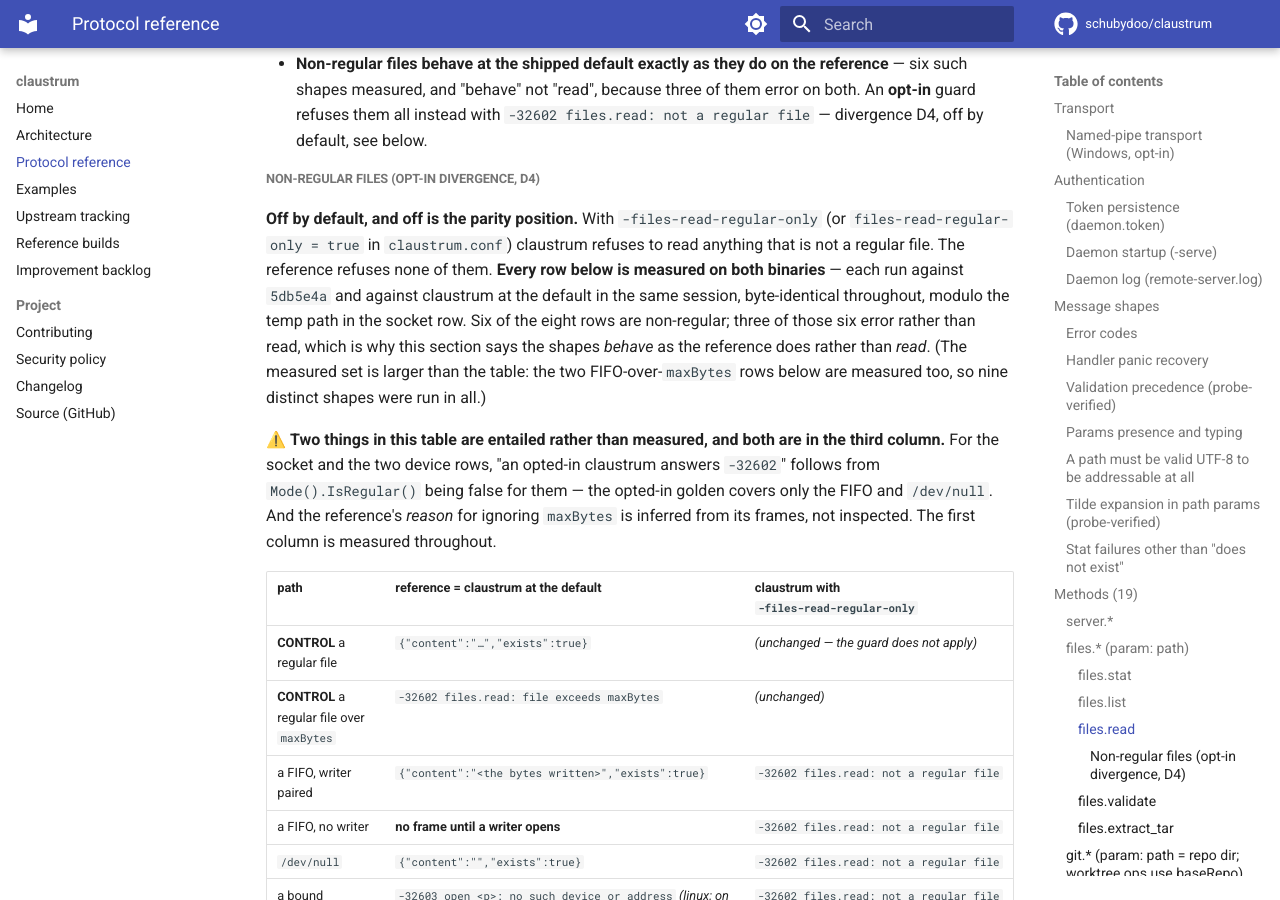
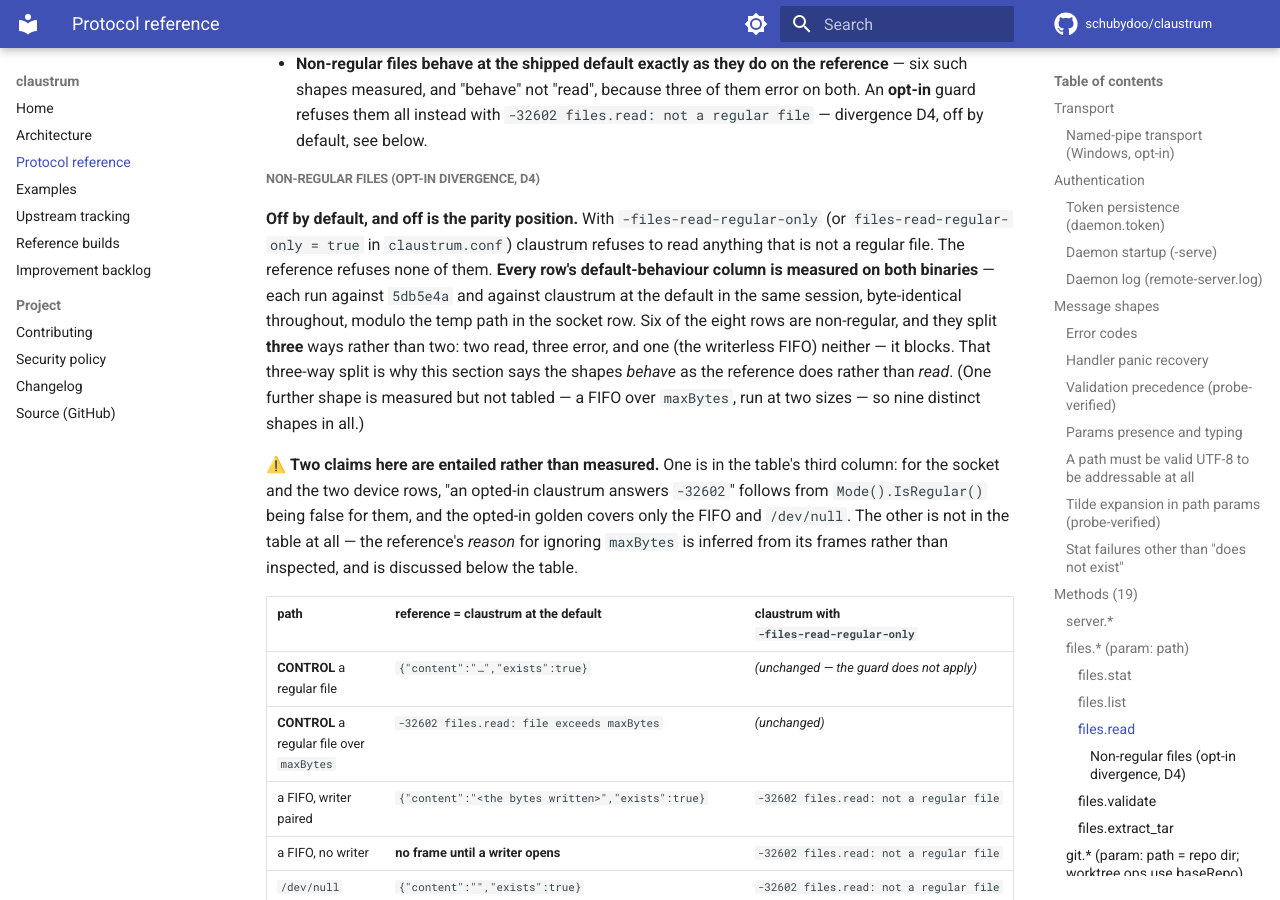
Before and after one commit to schubydoo/claustrum, an MkDocs documentation site: the page built from docs/PROTOCOL.md, in a window 1280 px wide and 900 px high, scrolled down 10047 px. Built offline with MkDocs 1.6.1 and Material for MkDocs 9.7.7, drawn with Linux system fonts in a browser that asks for light colours; comment, search, counter and statistics services are not loaded; some of the changed text lies outside the part shown.

Commit message:
fix: correct six claim defects found reviewing the branch as a PR
A reviewer running under .github/claude-review-instructions.md, with no
prior knowledge of the change, found two Important and four Nits. All six
were real and all were sentences this branch introduced.

The test comment said CI locks the 40-byte FIFO because "the load-bearing
row already lives in the battery". It does not: the battery gained
exactly one D4 case, /dev/null at id 70, and docs/UPSTREAM-TRACKING.md
says so in the same branch. The 300000-byte row lives only in the one-off
session recorded in PROTOCOL's table. That sentence has now been wrong
twice -- first giving deadlock as the reason, then the battery -- so it
says where the row actually lives and warns the next editor to check.

"Nothing accepted here can switch the divergence on" is false as written:
files-read-regular-only = true is accepted and arms the guard, which is
the entire point of the key. IMPROVEMENTS had the scoping word all along
("no accepted ODDITY"); the correction reached config.go and PROTOCOL
without it.

PROTOCOL's counts and qualifiers: eight rows plus two more is ten, not
nine -- the FIFO over maxBytes is one shape measured at two sizes, which
is how CLAUDE.md already had it. "Every row is measured" was withdrawn
eight lines later for the third column, so it now says what it means.
"Both are in the third column" was wrong for the second claim, which is
not in the table at all. And the six non-regular rows split three ways,
not two: two read, three error, and the writerless FIFO neither -- it
blocks, which is the whole reason the guard was written.

The bounded-receive comment claimed the sends "never wait". The daemon
returns on EOF, i.e. once the writer closes, and the goroutine sends only
after WriteFile returns, so the send races the reply by a scheduling
window. Harmless, but weaker than stated.

Co-Authored-By: Claude Opus 5 <noreply@anthropic.com>

```diff
--- a/docs/PROTOCOL.md
+++ b/docs/PROTOCOL.md
@@ -465,20 +465,21 @@ process.spawn  process.stdin  process.kill  process.killAndWait  process.reattac
 **Off by default, and off is the parity position.** With
 `-files-read-regular-only` (or `files-read-regular-only = true` in
 `claustrum.conf`) claustrum refuses to read anything that is not a regular file.
-The reference refuses none of them. **Every row below is measured on both binaries**
-— each run against `5db5e4a` and against claustrum at the default in the same
-session, byte-identical throughout, modulo the temp path in the socket row. Six of
-the eight rows are non-regular; three of those six error rather than read, which is
-why this section says the shapes *behave* as the reference does rather than *read*.
-(The measured set is larger than the table: the two FIFO-over-`maxBytes` rows below
-are measured too, so nine distinct shapes were run in all.)
-
-⚠️ **Two things in this table are entailed rather than measured, and both are in the
-third column.** For the socket and the two device rows, "an opted-in claustrum
-answers `-32602`" follows from `Mode().IsRegular()` being false for them — the
-opted-in golden covers only the FIFO and `/dev/null`. And the reference's *reason*
-for ignoring `maxBytes` is inferred from its frames, not inspected. The first
-column is measured throughout.
+The reference refuses none of them. **Every row's default-behaviour column is
+measured on both binaries** — each run against `5db5e4a` and against claustrum at
+the default in the same session, byte-identical throughout, modulo the temp path in
+the socket row. Six of the eight rows are non-regular, and they split **three** ways
+rather than two: two read, three error, and one (the writerless FIFO) neither — it
+blocks. That three-way split is why this section says the shapes *behave* as the
+reference does rather than *read*. (One further shape is measured but not tabled —
+a FIFO over `maxBytes`, run at two sizes — so nine distinct shapes in all.)
+
+⚠️ **Two claims here are entailed rather than measured.** One is in the table's
+third column: for the socket and the two device rows, "an opted-in claustrum
+answers `-32602`" follows from `Mode().IsRegular()` being false for them, and the
+opted-in golden covers only the FIFO and `/dev/null`. The other is not in the table
+at all — the reference's *reason* for ignoring `maxBytes` is inferred from its
+frames rather than inspected, and is discussed below the table.
 
 | path | reference **=** claustrum at the default | claustrum with `-files-read-regular-only` |
 |---|---|---|
@@ -1326,9 +1327,11 @@ unset in the child before it spawns anything, so it never leaks downstream.
   explicit `-files-read-regular-only` flag wins). **That is the reachable knob** —
   see the argv point above. An unrecognised value leaves the key **unset**, so the
   flag value stands — which is "off" only when no flag was passed. The exact claim
-  is that nothing accepted here can switch the divergence **on**; "a typo leaves
-  the guard off" is the weaker sentence that used to sit here, and it is false for
-  `-files-read-regular-only` beside `files-read-regular-only = maybe`.
+  is that no accepted **oddity** switches the divergence on: `= true` arms it
+  deliberately, which is what the key is for, and nothing else this parser accepts
+  arms it at all. ("A typo leaves the guard off" is the weaker sentence that used
+  to sit here, and it is false for `-files-read-regular-only` beside
+  `files-read-regular-only = maybe`.)
 
 ### -bridge — stdio↔socket relay
 
```
Also changed, not shown: 2 other files.
